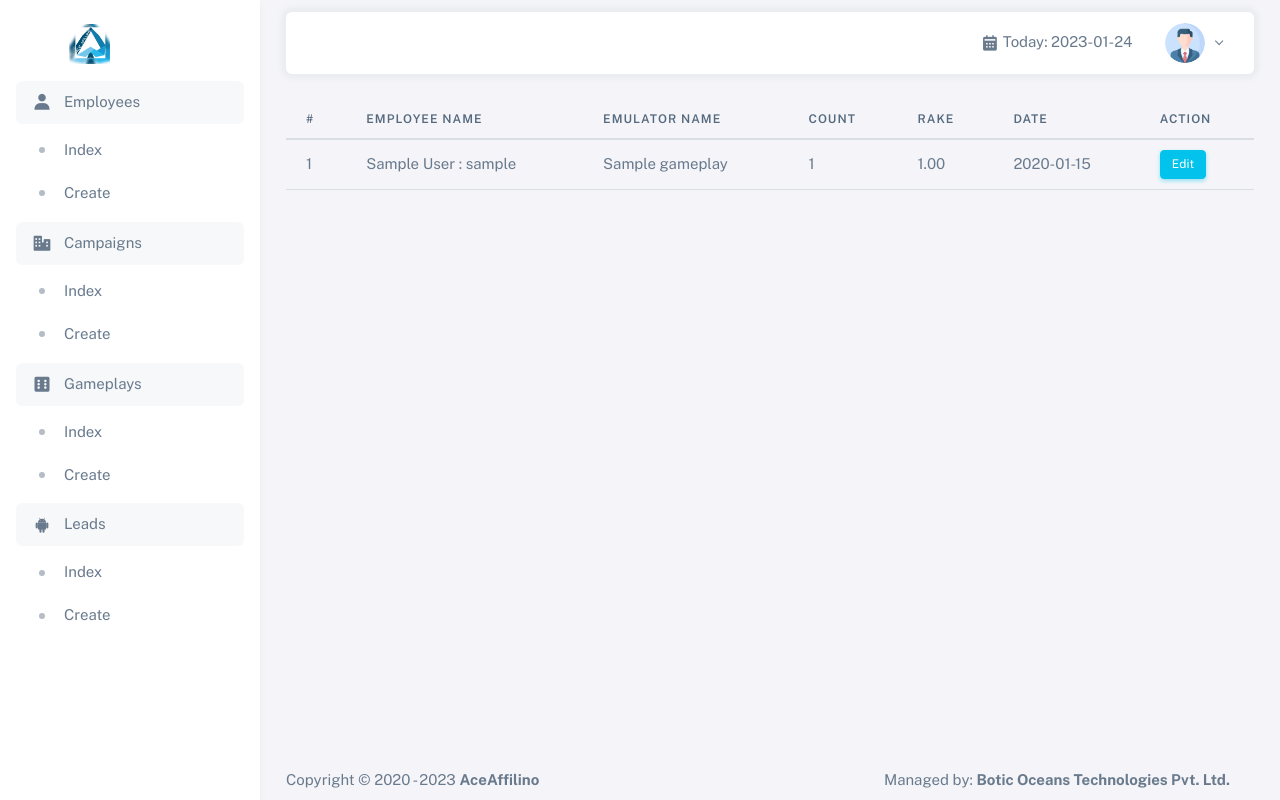
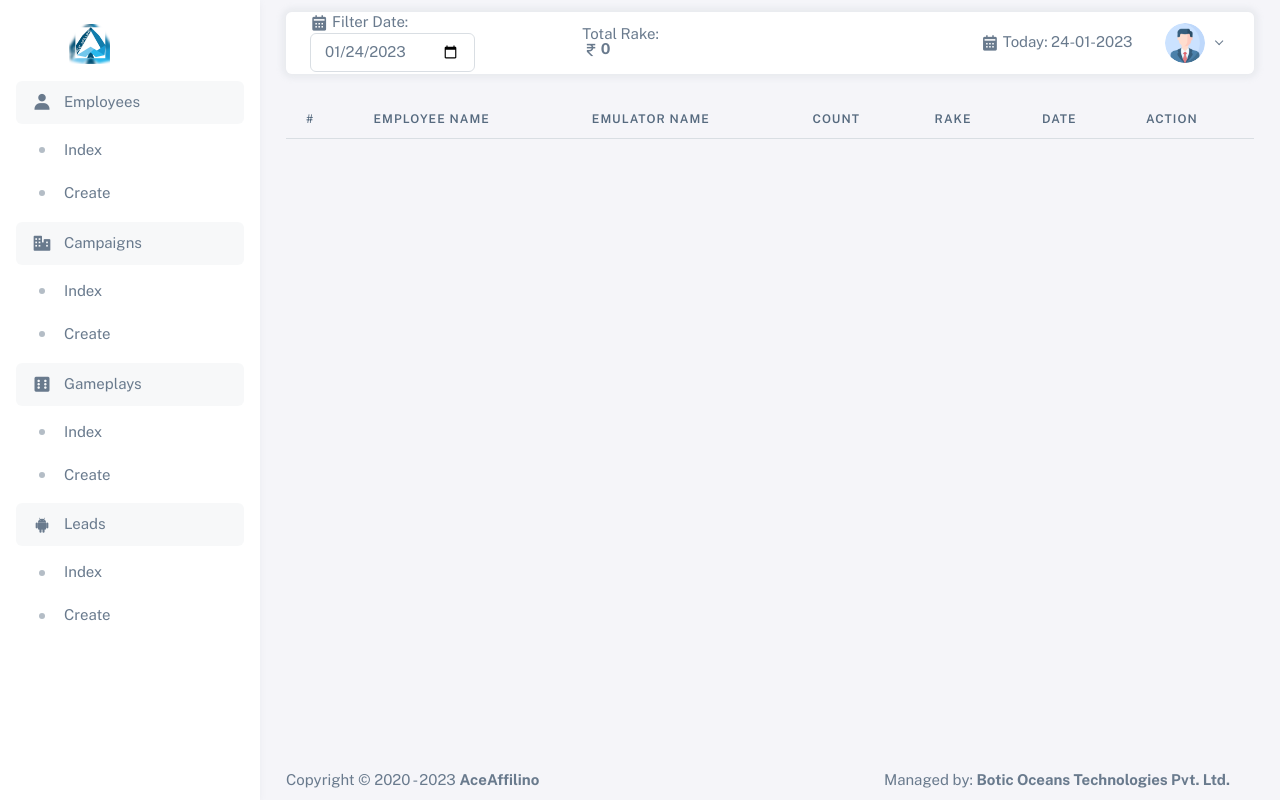
Before and after one commit to Sunil178/Laravel-Styled-PHP, a PHP site: page /gameplays in a window 1280 px wide. Run offline with PHP 8.4, Linux system fonts and the light colour scheme; the visitor is signed in with stand-in values (Sample User, id 1); tables that the repository leaves empty hold one stand-in row (values such as "Sample post"); lists and menus that the app fills with data are empty; some libraries are stand-ins or nearby versions.

Commit message:
Added date filter in gameplays

```diff
--- a/index.php
+++ b/index.php
@@ -117,6 +117,10 @@ switch ($request) {
                 showPage('/views/campaigns/edit.php', ['campaign_id', $matches[1]], true);
                 break;
 
+            case preg_match('/^\/gameplays\/([0-9]{4}-(0[1-9]|1[0-2])-(0[1-9]|[1-2][0-9]|3[0-1]))$/', $request, $matches):
+                showPage('/views/gameplays/index.php', ['date', $matches[1]]);
+                break;
+
             case preg_match('/^\/gameplays\/edit\/([0-9]+)$/', $request, $matches):
                 showPage('/views/gameplays/edit.php', ['gameplay_id', $matches[1]]);
                 break;
--- a/layout/index.php
+++ b/layout/index.php
@@ -49,6 +49,8 @@
         }
     </style>
 
+    <?php if (isset($customStyle)) { echo $customStyle; } ?>
+
 </head>
 
 <body>
@@ -71,12 +73,14 @@
                         </a>
                     </div>
 
+                    <?php if (isset($customNavbar)) { echo $customNavbar; } ?>
+
                     <div class="navbar-nav-right d-flex align-items-center" id="navbar-collapse">
 
 
                         <ul class="navbar-nav flex-row align-items-center ms-auto">
                             <li class="nav-item lh-1 me-4">
-                                <i class='bx bxs-calendar mt-0'></i> Today: <?php echo date('Y-m-d'); ?>
+                                <i class='bx bxs-calendar mt-0'></i> Today: <?php echo date('d-m-Y'); ?>
                             </li>
 
                             <!-- User -->
--- a/views/gameplays/index.php
+++ b/views/gameplays/index.php
@@ -1,5 +1,21 @@
+
+<?php ob_start(); ?>
+
+    <style>
+        input[name=date] {
+            width: initial;
+            display: initial;
+        }
+    </style>
+
+<?php $customStyle = ob_get_clean(); ?>
+
 <?php
     ob_start();
+
+    if (!isset($date)) {
+        $date = date('Y-m-d');
+    }
 
     include_once __DIR__."/../../database/model.php";
 
@@ -7,11 +23,12 @@
 
     $employee_id = $_SESSION['employee_id'];
 
-    $query = "SELECT gameplays.id, employees.name, employees.username, gameplays.emulator_name, gameplays.date, gr.rake, gr.count FROM gameplays JOIN employees ON employees.id = gameplays.employee_id LEFT JOIN ( SELECT gameplay_id, COUNT(gameplay_rakes.id) AS count, SUM(gameplay_rakes.rake) AS rake FROM gameplay_rakes GROUP BY gameplay_id ) gr ON gr.gameplay_id = gameplays.id";
+    $query = "SELECT gameplays.id, employees.name, employees.username, gameplays.emulator_name, gameplays.date, gr.rake, gr.count FROM gameplays JOIN employees ON employees.id = gameplays.employee_id LEFT JOIN ( SELECT gameplay_id, COUNT(gameplay_rakes.id) AS count, SUM(gameplay_rakes.rake) AS rake FROM gameplay_rakes GROUP BY gameplay_id ) gr ON gr.gameplay_id = gameplays.id WHERE gameplays.date = '$date'";
 
     if (!checkAdmin()) {
         $query .= " WHERE gameplays.employee_id = '$employee_id'";
     }
+
     $query .= " ORDER BY gameplays.date DESC";
     $gameplays = $model->runQuery($query);
 ?>
@@ -32,6 +49,7 @@
                 </tr>
             </thead>
             <tbody id="table-body">
+                <?php $total_rake = 0; ?>
                 <?php foreach ($gameplays as $index => $gameplay) { ?>
                     <tr>
                         <td> <?php echo ($index + 1) ?> </td>
@@ -46,13 +64,39 @@
                             <a href="/gameplays/edit/<?php echo $gameplay->id ?>" class="btn btn-info btn-sm">Edit</a>
                         </td>
                     </tr>
+                    <?php $total_rake += $gameplay->rake; ?>
                 <?php } ?>
             </tbody>
         </table>
     </div>
 
+<?php $customSection = ob_get_clean(); ?>
+
+<?php ob_start(); ?>
+
+    <div class="navbar-nav-left w-75">
+        <ul class="navbar-nav align-items-center ms-auto">
+            <li class="nav-item lh-1 me-4">
+                <i class='bx bxs-calendar mt-0'></i>
+                Filter Date:&nbsp;&nbsp;&nbsp;<input type="date" class="form-control" name="date" value="<?php echo $date; ?>">
+            </li>
+            <li class="nav-item lh-1 me-4">
+                <span>Total Rake: <b><i class='bx bx-rupee mt-0'></i><?php echo $total_rake; ?></b></span>
+            </li>
+        </ul>
+    </div>
+
+<?php $customNavbar = ob_get_clean(); ?>
+
+<?php ob_start(); ?>
+
+<script>
+    $('input[name="date"]').on('change', function (event) {
+        window.location = "/gameplays/" + this.value;
+    });
+</script>
+
 <?php
-    $customSection = ob_get_clean();
-
+    $customScript = ob_get_clean();
     include_once __DIR__."/../../layout/index.php";
 ?>
```
Also changed, not shown: views/gameplays/store.php (+4 -3 lines).
